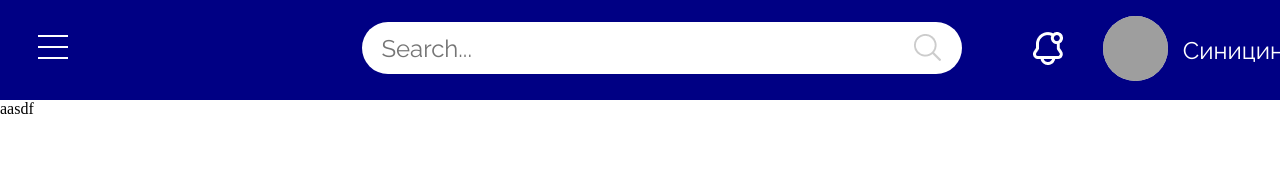
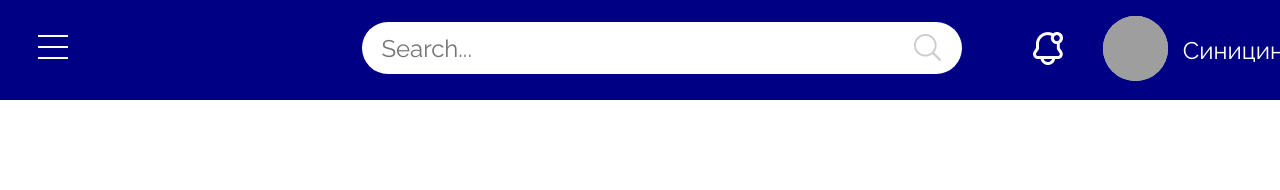
Before and after one commit to gregoryit/grfc, a Vue app in the folder front/grfc-frontend/: page / in a window 1280 px wide. Shown: the top 190 px of the page. Built offline with nearby package versions, Linux system fonts and the light colour scheme; grey boxes are pictures that could not be loaded; the HTML template or start-up script is replaced by a standard one.

Commit message:
added content

```diff
--- a/front/grfc-frontend/src/App.vue
+++ b/front/grfc-frontend/src/App.vue
@@ -1,6 +1,5 @@
 <template>
   <Header />
-  <div class="menu">aasdf</div>
 </template>
 
 <script lang="ts">
```
Also changed, not shown: front/grfc-frontend/src/components/Content.vue (added, +13 -0 lines), front/grfc-frontend/src/components/contentComponents/Menu.vue (added).
